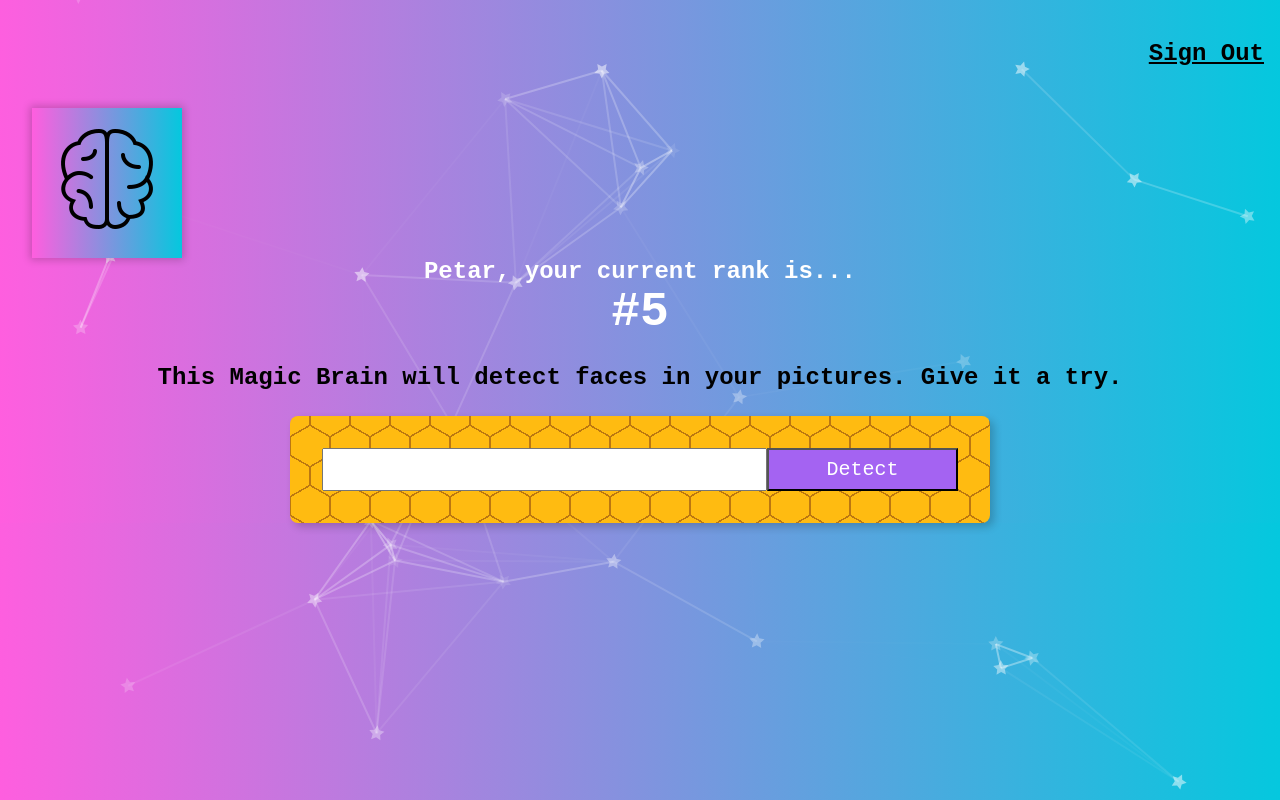
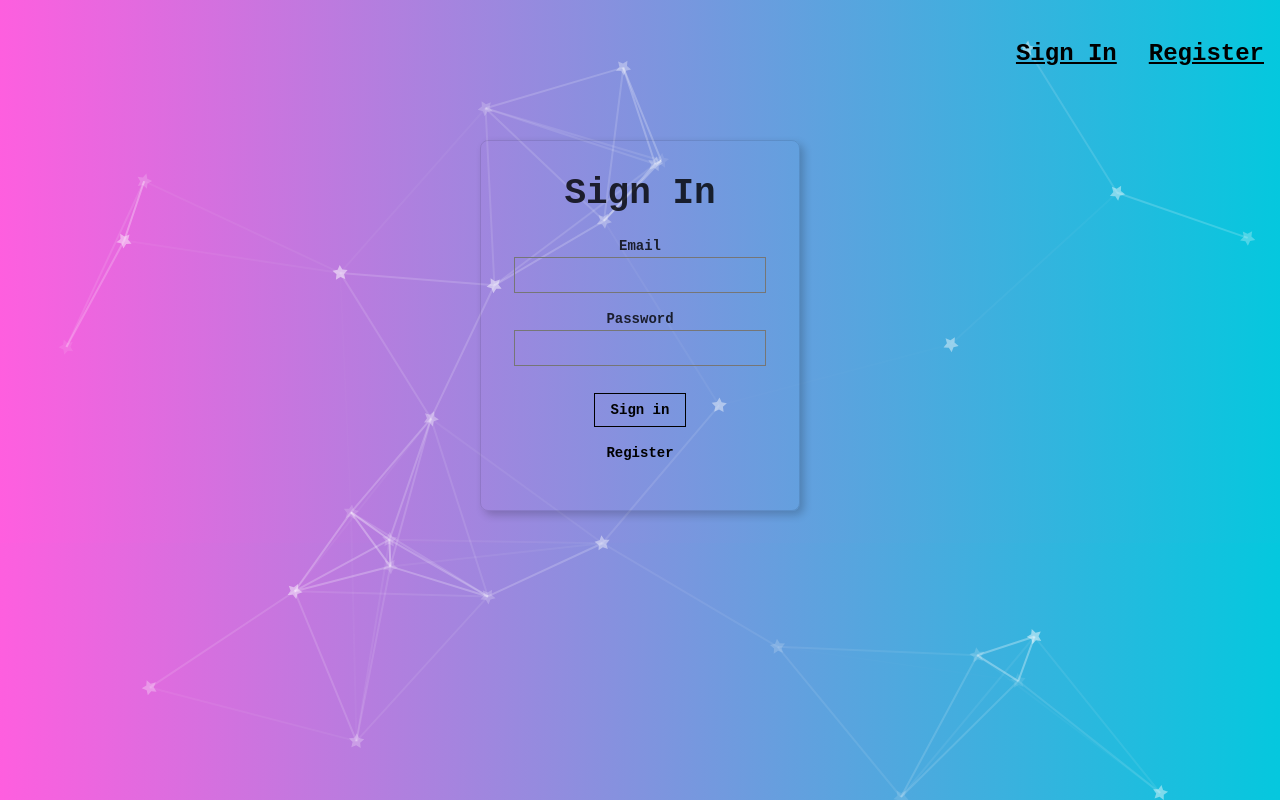
Before and after one commit to pmarkota/image-recognition, a React (Vite) app: page / in a window 1280 px wide. Built offline with nearby package versions, Linux system fonts and the light colour scheme.

Commit message:
added sign in and register functionality - front end only

```diff
--- a/src/App.jsx
+++ b/src/App.jsx
@@ -4,128 +4,11 @@
 import ImageLinkForm from "./components/ImageLinkForm/ImageLinkForm";
 import FaceRecognition from "./components/FaceRecognition/FaceRecognition";
 import Rank from "./components/Rank/Rank";
+import Signin from "./components/Signin/Signin";
+import Register from "./components/Register/Register";
 import Particles from "react-tsparticles";
 import { loadFull } from "tsparticles";
-
-const particleOptions = {
-  fullScreen: {
-    enable: true,
-    zIndex: -1,
-  },
-  particles: {
-    number: {
-      value: 30,
-      density: {
-        enable: false,
-        value_area: 100,
-      },
-    },
-    color: {
-      value: "#fff",
-    },
-    shape: {
-      type: "star",
-      options: {
-        sides: 100,
-      },
-    },
-    opacity: {
-      value: 0.5,
-      random: false,
-      anim: {
-        enable: true,
-        speed: 1,
-        opacity_min: 0.1,
-        sync: false,
-      },
-    },
-    size: {
-      value: 4,
-      random: false,
-      anim: {
-        enable: false,
-        speed: 40,
-        size_min: 0.1,
-        sync: false,
-      },
-    },
-    rotate: {
-      value: 1,
-      random: true,
-      direction: "clockwise",
-      animation: {
-        enable: true,
-        speed: 5,
-        sync: false,
-      },
-    },
-    line_linked: {
-      enable: true,
-      distance: 250,
-      color: "#ffffff",
-      opacity: 0.4,
-      width: 2,
-    },
-    move: {
-      enable: true,
-      speed: 1.8,
-      direction: "none",
-      random: false,
-      straight: false,
-      out_mode: "out",
-      attract: {
-        enable: false,
-        rotateX: 600,
-        rotateY: 1200,
-      },
-    },
-  },
-  interactivity: {
-    events: {
-      onhover: {
-        enable: true,
-        mode: ["grab"],
-      },
-      onclick: {
-        enable: false,
-        mode: "bubble",
-      },
-      resize: true,
-    },
-    modes: {
-      grab: {
-        distance: 400,
-        line_linked: {
-          opacity: 1,
-        },
-      },
-      bubble: {
-        distance: 400,
-        size: 40,
-        duration: 2,
-        opacity: 8,
-        speed: 3,
-      },
-      repulse: {
-        distance: 200,
-      },
-      push: {
-        particles_nb: 4,
-      },
-      remove: {
-        particles_nb: 2,
-      },
-    },
-  },
-  retina_detect: true,
-  background: {
-    color: "linear-gradient(89deg, #ff5edf 0%, #04c8de 100%);",
-    image: "",
-    position: "50% 50%",
-    repeat: "no-repeat",
-    size: "cover",
-  },
-};
+import particleOptions from "./configs/ParticleOptions";
 
 const PAT = "9b6d8f5038614216ae79462f490b8447";
 const USER_ID = "irll654s37a0";
@@ -137,6 +20,8 @@
   const [input, setInput] = useState("");
   const [imageUrl, setImageUrl] = useState("");
   const [box, setBox] = useState([]);
+  const [route, setRoute] = useState("signin");
+  const [isSignedIn, setIsSignedIn] = useState(false);
 
   const calculateFaceLocation = (data) => {
     const clarifaiFace = data.outputs[0].data.regions.map((box) => {
@@ -145,9 +30,6 @@
     const image = document.getElementById("inputImage");
     const width = Number(image.width);
     const height = Number(image.height);
-    console.log("width: " + width);
-    console.log("height: " + height);
-    console.log("clarifaiFace: " + clarifaiFace);
     const box = clarifaiFace.map((face) => {
       return {
         leftCol: face.left_col * width,
@@ -160,7 +42,6 @@
   };
 
   const displayFaceBox = (box) => {
-    console.log(box); //!remove this line after the displayFaceBox function is working  properly
     setBox(box);
   };
 
@@ -176,7 +57,14 @@
   const onInputChange = (event) => {
     setInput(event.target.value);
   };
-
+  const onRouteChange = (pRoute) => {
+    if (pRoute === "signout") {
+      setIsSignedIn(false);
+    } else if (pRoute === "home") {
+      setIsSignedIn(true);
+    }
+    setRoute(pRoute);
+  };
   //? This is the new onButtonSubmit function
   const onButtonSubmit = () => {
     setImageUrl(input);
@@ -232,7 +120,9 @@
         init={loadParticles}
         options={particleOptions}
       />
-      <Navigation />
+      <Navigation isSignedIn={isSignedIn} onRouteChange={onRouteChange} />
+      {route === "home" ? (
+        <>
           <Logo />
           <Rank />
           <ImageLinkForm
@@ -240,6 +130,12 @@
             onButtonSubmit={onButtonSubmit}
           />
           <FaceRecognition box={box} imageUrl={imageUrl} />
+        </>
+      ) : route === "signin" ? (
+        <Signin onRouteChange={onRouteChange} />
+      ) : (
+        <Register onRouteChange={onRouteChange} />
+      )}
     </div>
   );
 }
--- a/src/components/Navigation/Navigation.jsx
+++ b/src/components/Navigation/Navigation.jsx
@@ -1,11 +1,35 @@
 import React from "react";
 
-const Navigation = () => {
-  return (
-    <nav style={{ display: "flex", justifyContent: "flex-end" }}>
-      <p className="f3 link dim black underline pa3 pointer">Sign Out</p>
-    </nav>
-  );
+const Navigation = ({ onRouteChange, isSignedIn }) => {
+  if (isSignedIn) {
+    return (
+      <nav style={{ display: "flex", justifyContent: "flex-end" }}>
+        <p
+          onClick={() => onRouteChange("signout")}
+          className="f3 link dim black underline pa3 pointer"
+        >
+          Sign Out
+        </p>
+      </nav>
+    );
+  } else {
+    return (
+      <nav style={{ display: "flex", justifyContent: "flex-end" }}>
+        <p
+          onClick={() => onRouteChange("signin")}
+          className="f3 link dim black underline pa3 pointer"
+        >
+          Sign In
+        </p>
+        <p
+          onClick={() => onRouteChange("register")}
+          className="f3 link dim black underline pa3 pointer"
+        >
+          Register
+        </p>
+      </nav>
+    );
+  }
 };
 
 export default Navigation;
--- /dev/null
+++ b/src/components/Register/Register.jsx
@@ -0,0 +1,62 @@
+import React from "react";
+
+const Register = (props) => {
+  const { onRouteChange } = props;
+  return (
+    <div>
+      <article className="br3 ba dark-gray b--black-10 mv4 w-100 w-50-m w-25-l mw6 shadow-5 center">
+        <main className="pa4 black-80 tc">
+          <div className="measure">
+            <fieldset id="sign_up" className="ba b--transparent ph0 mh0">
+              <legend className="f2 fw6 ph0 mh0">Register</legend>
+              <div className="mt3">
+                <label className="db fw6 lh-copy f6" htmlFor="name">
+                  Name
+                </label>
+                <input
+                  className="pa2 input-reset ba bg-transparent hover-bg-black hover-white w-100"
+                  type="text"
+                  name="name"
+                  id="name"
+                />
+              </div>
+              <div className="mt3">
+                <label className="db fw6 lh-copy f6" htmlFor="email-address">
+                  Email
+                </label>
+                <input
+                  className="pa2 input-reset ba bg-transparent hover-bg-black hover-white w-100"
+                  type="email"
+                  name="email-address"
+                  id="email-address"
+                />
+              </div>
+              <div className="mv3">
+                <label className="db fw6 lh-copy f6" htmlFor="password">
+                  Password
+                </label>
+                <input
+                  className="b pa2 input-reset ba bg-transparent hover-bg-black hover-white w-100"
+                  type="password"
+                  name="password"
+                  id="password"
+                />
+              </div>
+              <label className="pa0 ma0 lh-copy f6 pointer"></label>
+            </fieldset>
+            <div className="">
+              <input
+                className="b ph3 pv2 input-reset ba b--black bg-transparent grow pointer f6 dib"
+                type="submit"
+                value="Register"
+                onClick={() => onRouteChange("home")}
+              />
+            </div>
+          </div>
+        </main>
+      </article>
+    </div>
+  );
+};
+
+export default Register;
--- /dev/null
+++ b/src/components/Signin/Signin.jsx
@@ -0,0 +1,59 @@
+import React from "react";
+
+const Signin = (props) => {
+  const { onRouteChange } = props;
+  return (
+    <div>
+      <article className="br3 ba dark-gray b--black-10 mv4 w-100 w-50-m w-25-l mw6 shadow-5 center">
+        <main className="pa4 black-80 tc">
+          <div className="measure">
+            <fieldset id="sign_up" className="ba b--transparent ph0 mh0">
+              <legend className="f2 fw6 ph0 mh0">Sign In</legend>
+              <div className="mt3">
+                <label className="db fw6 lh-copy f6" htmlFor="email-address">
+                  Email
+                </label>
+                <input
+                  className="pa2 input-reset ba bg-transparent hover-bg-black hover-white w-100"
+                  type="email"
+                  name="email-address"
+                  id="email-address"
+                />
+              </div>
+              <div className="mv3">
+                <label className="db fw6 lh-copy f6" htmlFor="password">
+                  Password
+                </label>
+                <input
+                  className="b pa2 input-reset ba bg-transparent hover-bg-black hover-white w-100"
+                  type="password"
+                  name="password"
+                  id="password"
+                />
+              </div>
+              <label className="pa0 ma0 lh-copy f6 pointer"></label>
+            </fieldset>
+            <div className="">
+              <input
+                className="b ph3 pv2 input-reset ba b--black bg-transparent grow pointer f6 dib"
+                type="submit"
+                value="Sign in"
+                onClick={() => onRouteChange("home")}
+              />
+            </div>
+            <div className="lh-copy mt3">
+              <p
+                onClick={() => onRouteChange("register")}
+                className="f6 link dim black db pointer"
+              >
+                Register
+              </p>
+            </div>
+          </div>
+        </main>
+      </article>
+    </div>
+  );
+};
+
+export default Signin;
--- /dev/null
+++ b/src/configs/ParticleOptions.js
@@ -0,0 +1,121 @@
+const particleOptions = {
+  fullScreen: {
+    enable: true,
+    zIndex: -1,
+  },
+  particles: {
+    number: {
+      value: 30,
+      density: {
+        enable: false,
+        value_area: 100,
+      },
+    },
+    color: {
+      value: "#fff",
+    },
+    shape: {
+      type: "star",
+      options: {
+        sides: 100,
+      },
+    },
+    opacity: {
+      value: 0.5,
+      random: false,
+      anim: {
+        enable: true,
+        speed: 1,
+        opacity_min: 0.1,
+        sync: false,
+      },
+    },
+    size: {
+      value: 4,
+      random: false,
+      anim: {
+        enable: false,
+        speed: 40,
+        size_min: 0.1,
+        sync: false,
+      },
+    },
+    rotate: {
+      value: 1,
+      random: true,
+      direction: "clockwise",
+      animation: {
+        enable: true,
+        speed: 5,
+        sync: false,
+      },
+    },
+    line_linked: {
+      enable: true,
+      distance: 250,
+      color: "#ffffff",
+      opacity: 0.4,
+      width: 2,
+    },
+    move: {
+      enable: true,
+      speed: 1.8,
+      direction: "none",
+      random: false,
+      straight: false,
+      out_mode: "out",
+      attract: {
+        enable: false,
+        rotateX: 600,
+        rotateY: 1200,
+      },
+    },
+  },
+  interactivity: {
+    events: {
+      onhover: {
+        enable: true,
+        mode: ["grab"],
+      },
+      onclick: {
+        enable: false,
+        mode: "bubble",
+      },
+      resize: true,
+    },
+    modes: {
+      grab: {
+        distance: 400,
+        line_linked: {
+          opacity: 1,
+        },
+      },
+      bubble: {
+        distance: 400,
+        size: 40,
+        duration: 2,
+        opacity: 8,
+        speed: 3,
+      },
+      repulse: {
+        distance: 200,
+      },
+      push: {
+        particles_nb: 4,
+      },
+      remove: {
+        particles_nb: 2,
+      },
+    },
+  },
+  retina_detect: true,
+  background: {
+    color: "linear-gradient(89deg, #ff5edf 0%, #04c8de 100%);",
+    image: "",
+    position: "50% 50%",
+    repeat: "no-repeat",
+    size: "cover",
+  },
+};
+
+export default particleOptions;
```
Also changed, not shown: 1 other file (tests, documents, lock files or other folders). Lines whose indentation alone changed are shown as unchanged.
